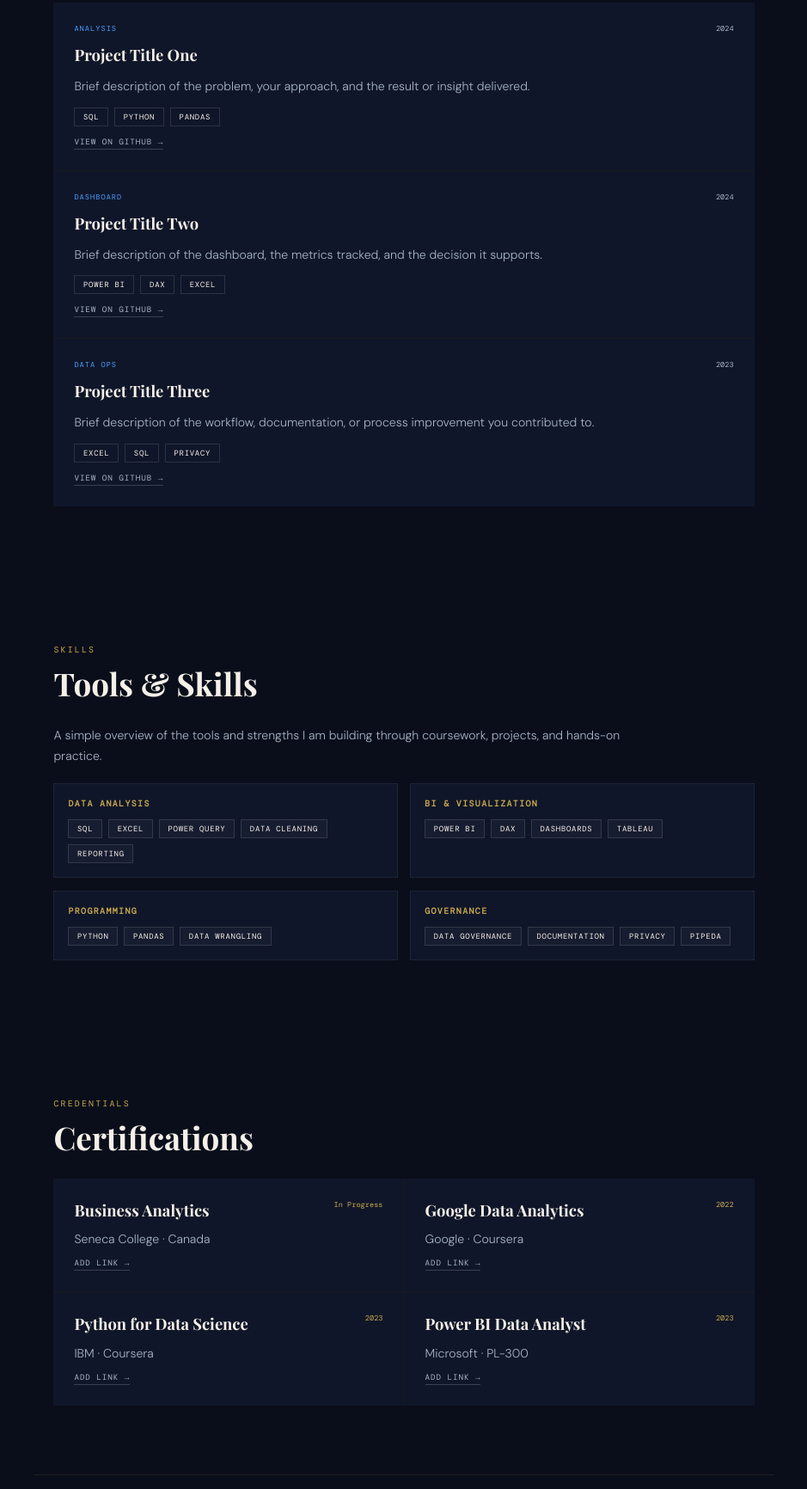
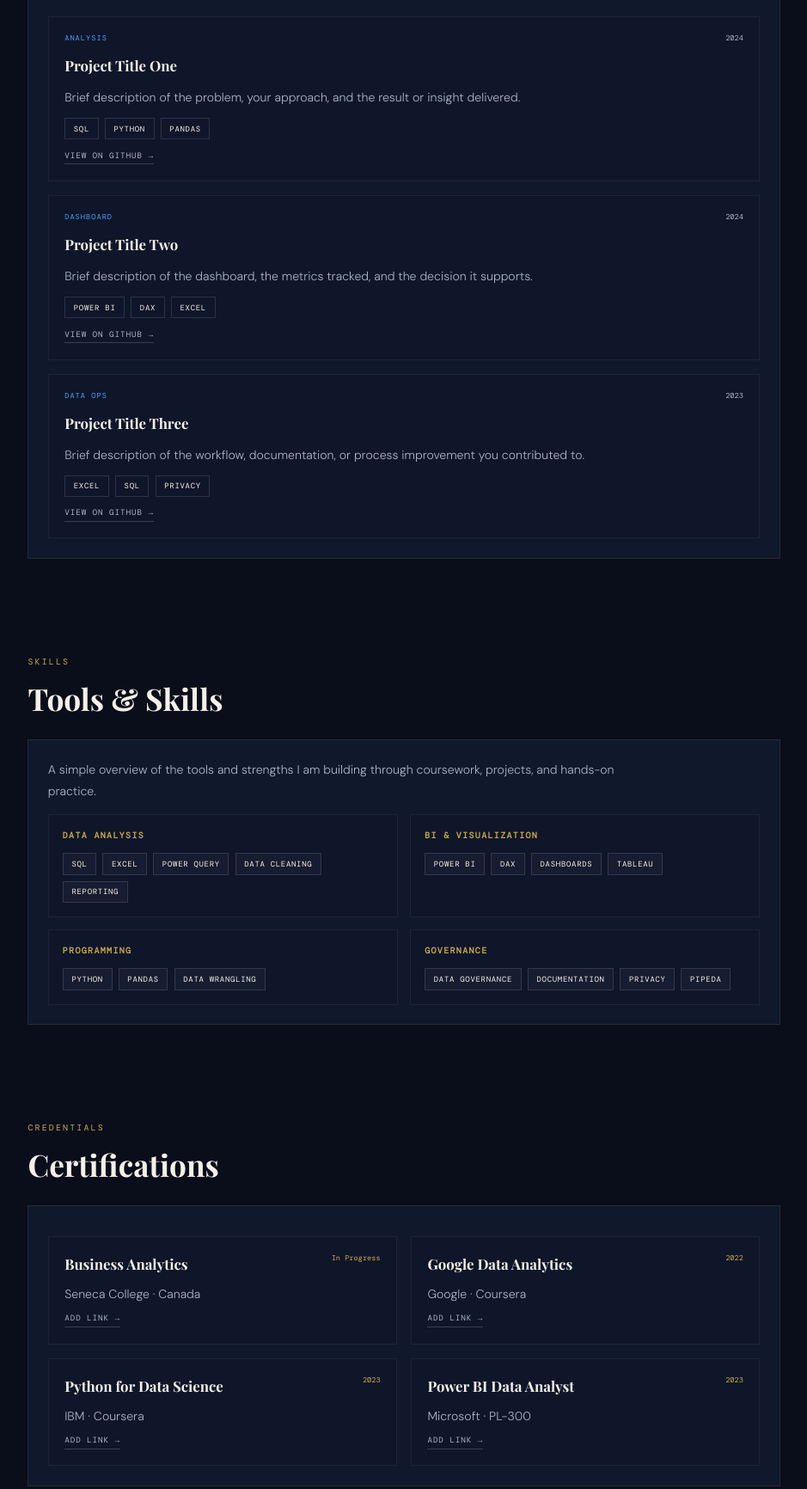
Before and after one commit to evaxdata/evaxdata.github.io, a plain HTML site: page index.html in a window 1280 px wide. Shown: the part 971-2703 px from the top of the page at 86% size, without its empty margins (170-1109 px from the left). Drawn offline with nearby package versions, Linux system fonts and the light colour scheme.

Commit message:
Update index.html

```diff
--- a/index.html
+++ b/index.html
@@ -14,6 +14,7 @@
     :root {
       --ink: #0a0e1a;
       --deep: #0f1629;
+      --panel: #10182c;
       --gold: #c9a84c;
       --glt: #e8c97a;
       --cream: #f5f0e8;
@@ -32,6 +33,7 @@
       color: var(--cream);
       font-family: var(--sans);
       font-weight: 300;
+      line-height: 1.6;
     }
 
     nav {
@@ -42,7 +44,7 @@
       align-items: center;
       justify-content: space-between;
       padding: 1rem 1.4rem;
-      background: rgba(10,14,26,.95);
+      background: rgba(10,14,26,.94);
       border-bottom: 1px solid rgba(201,168,76,.12);
     }
 
@@ -83,9 +85,9 @@
     }
 
     section {
-      max-width: 860px;
+      max-width: 920px;
       margin: 0 auto;
-      padding: 5rem 1.4rem;
+      padding: 3.5rem 1.4rem;
     }
 
     #hero {
@@ -93,6 +95,8 @@
       display: flex;
       flex-direction: column;
       justify-content: center;
+      padding-top: 5.5rem;
+      padding-bottom: 2.5rem;
     }
 
     .eyebrow {
@@ -101,14 +105,14 @@
       letter-spacing: .22em;
       color: var(--gold);
       text-transform: uppercase;
-      margin-bottom: 1rem;
+      margin-bottom: .9rem;
     }
 
     h1 {
       font-family: var(--serif);
       font-size: clamp(2.8rem, 7vw, 4.5rem);
       line-height: 1;
-      margin-bottom: .8rem;
+      margin-bottom: .7rem;
     }
 
     h1 em {
@@ -120,7 +124,7 @@
       font-family: var(--serif);
       font-size: 1rem;
       color: var(--mist);
-      margin-bottom: 1rem;
+      margin-bottom: .9rem;
     }
 
     .desc {
@@ -128,7 +132,7 @@
       font-size: .95rem;
       line-height: 1.8;
       color: var(--mist);
-      margin-bottom: 1.4rem;
+      margin-bottom: 1.2rem;
     }
 
     .chips,
@@ -146,7 +150,7 @@
       font-size: .56rem;
       letter-spacing: .08em;
       text-transform: uppercase;
-      padding: .25rem .6rem;
+      padding: .28rem .6rem;
       border: 1px solid rgba(255,255,255,.12);
       color: var(--cream);
     }
@@ -161,7 +165,7 @@
       display: flex;
       flex-wrap: wrap;
       gap: .75rem;
-      margin-top: 1.5rem;
+      margin-top: 1.3rem;
     }
 
     .btn {
@@ -182,6 +186,7 @@
     }
 
     .btn-primary:hover { background: var(--glt); }
+
     .btn-secondary:hover {
       border-color: var(--gold);
       color: var(--glt);
@@ -193,40 +198,47 @@
       letter-spacing: .22em;
       color: var(--gold);
       text-transform: uppercase;
-      margin-bottom: .5rem;
+      margin-bottom: .45rem;
     }
 
     h2 {
       font-family: var(--serif);
-      font-size: clamp(1.7rem, 4vw, 2.3rem);
-      margin-bottom: 1.5rem;
+      font-size: clamp(1.7rem, 4vw, 2.2rem);
+      margin-bottom: 1.15rem;
+    }
+
+    .section-box {
+      background: var(--panel);
+      border: 1px solid rgba(201,168,76,.12);
+      padding: 1.4rem;
     }
 
     .project-list,
     .cert-grid {
       display: grid;
-      gap: 1px;
-      background: rgba(201,168,76,.08);
-      margin-top: 1.2rem;
+      gap: 1rem;
+      margin-top: .8rem;
     }
 
     .project,
     .cert-card {
       background: var(--deep);
-      padding: 1.5rem;
+      border: 1px solid rgba(255,255,255,.06);
+      padding: 1.15rem;
     }
 
     .project {
       display: flex;
       flex-direction: column;
-      gap: .75rem;
+      gap: .7rem;
     }
 
-    .project-top {
+    .project-top,
+    .cert-title-row {
       display: flex;
       justify-content: space-between;
       gap: 1rem;
-      align-items: center;
+      align-items: flex-start;
     }
 
     .project-type {
@@ -237,16 +249,23 @@
       color: var(--blue);
     }
 
-    .year {
+    .year,
+    .cert-year {
       font-family: var(--mono);
       font-size: .54rem;
       color: var(--mist);
+      white-space: nowrap;
+    }
+
+    .cert-year {
+      color: var(--gold);
     }
 
     .project h3,
-    .cert-card h3 {
+    .cert-card h3,
+    .skill-box h3 {
       font-family: var(--serif);
-      font-size: 1.15rem;
+      font-size: 1.05rem;
     }
 
     .project p,
@@ -268,15 +287,15 @@
     }
 
     .skills-copy {
+      margin-bottom: .95rem;
       max-width: 680px;
-      margin-bottom: 1.2rem;
     }
 
     .skills-grid {
       display: grid;
       grid-template-columns: repeat(2, minmax(0, 1fr));
       gap: .9rem;
-      margin-top: 1rem;
+      margin-top: .6rem;
     }
 
     .skill-box {
@@ -306,35 +325,26 @@
     .cert-card {
       display: flex;
       flex-direction: column;
-      gap: .6rem;
-    }
-
-    .cert-title-row {
-      display: flex;
-      justify-content: space-between;
-      gap: 1rem;
-      align-items: start;
-    }
-
-    .cert-year {
-      font-family: var(--mono);
-      font-size: .54rem;
-      color: var(--gold);
-      white-space: nowrap;
+      gap: .55rem;
     }
 
     #contact {
+      padding-top: 3rem;
       border-top: 1px solid rgba(201,168,76,.1);
     }
 
     .contact-list {
       display: grid;
-      gap: .9rem;
+      gap: .8rem;
+      margin-top: .5rem;
     }
 
     .contact-item {
       color: var(--cream);
       text-decoration: none;
+      padding: .9rem 1rem;
+      background: var(--panel);
+      border: 1px solid rgba(255,255,255,.06);
     }
 
     .contact-label {
@@ -344,13 +354,13 @@
       text-transform: uppercase;
       color: var(--mist);
       opacity: .65;
-      margin-bottom: .2rem;
+      margin-bottom: .18rem;
     }
 
     .footer {
-      max-width: 860px;
+      max-width: 920px;
       margin: 0 auto;
-      padding: 0 1.4rem 2rem;
+      padding: 0 1.4rem 1.8rem;
       display: flex;
       justify-content: space-between;
       gap: 1rem;
@@ -364,13 +374,15 @@
 
     @media (max-width: 700px) {
       .nav-links { display: none; }
-      section { padding: 4.2rem 1.2rem; }
+      section { padding: 2.7rem 1.2rem; }
+      #hero { padding-top: 5rem; }
       .skills-grid,
       .cert-grid { grid-template-columns: 1fr; }
       .footer {
-        padding: 0 1.2rem 1.6rem;
+        padding: 0 1.2rem 1.4rem;
         flex-direction: column;
       }
+      .section-box { padding: 1rem; }
     }
   </style>
 </head>
@@ -409,6 +421,7 @@
   <section id="projects">
     <div class="section-label">Portfolio</div>
     <h2>Selected Projects</h2>
+    <div class="section-box">
       <div class="project-list">
         <article class="project">
           <div class="project-top">
@@ -455,11 +468,13 @@
           <a class="link" href="https://github.com/evaxdata" target="_blank" rel="noopener">View on GitHub →</a>
         </article>
       </div>
+    </div>
   </section>
 
   <section id="skills">
     <div class="section-label">Skills</div>
     <h2>Tools & Skills</h2>
+    <div class="section-box">
       <p class="skills-copy">
         A simple overview of the tools and strengths I am building through coursework, projects, and hands-on practice.
       </p>
@@ -505,12 +520,13 @@
           </div>
         </div>
       </div>
+    </div>
   </section>
 
   <section id="certifications">
     <div class="section-label">Credentials</div>
     <h2>Certifications</h2>
-
+    <div class="section-box">
       <div class="cert-grid">
         <article class="cert-card">
           <div class="cert-title-row">
@@ -548,6 +564,7 @@
           <a class="cert-link" href="#" target="_blank" rel="noopener">Add link →</a>
         </article>
       </div>
+    </div>
   </section>
 
   <section id="contact">
```
Lines whose indentation alone changed are shown as unchanged.
